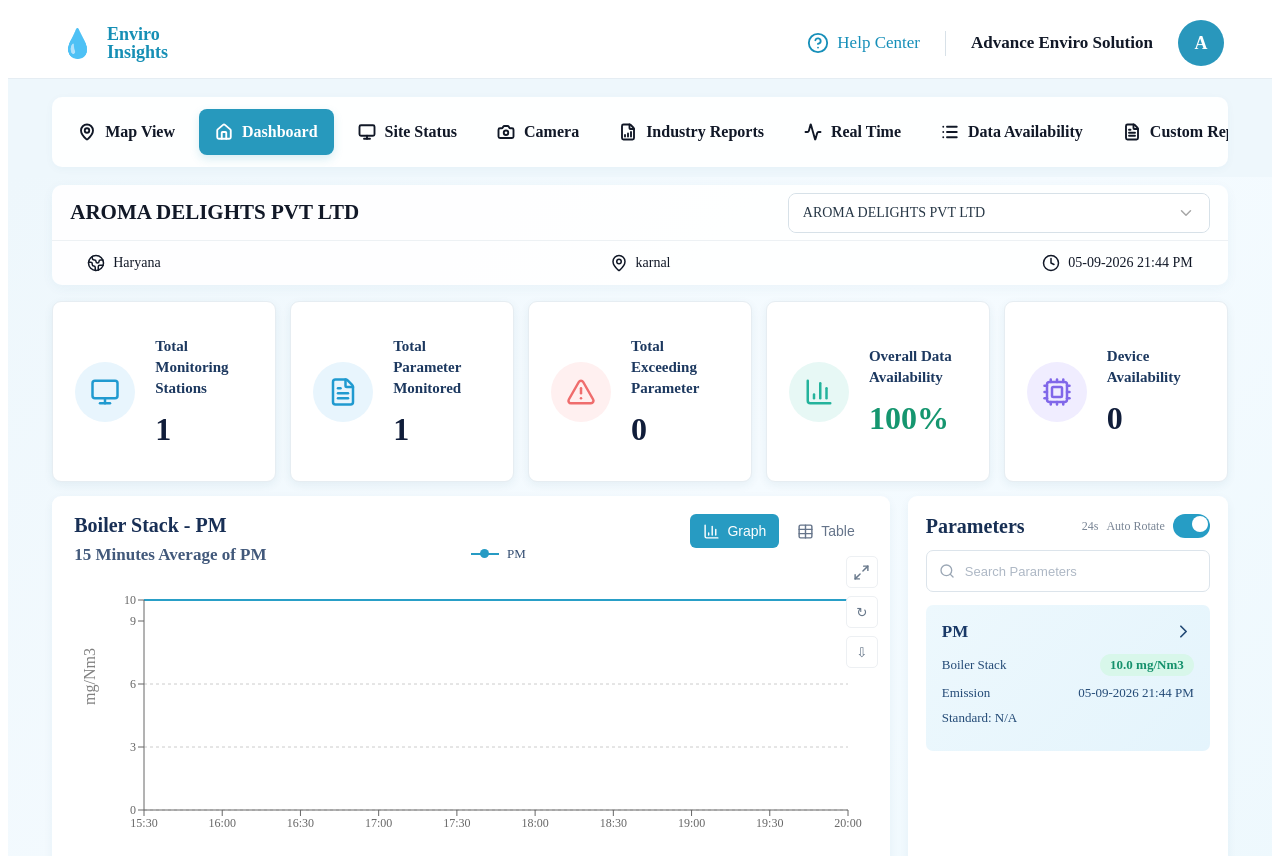
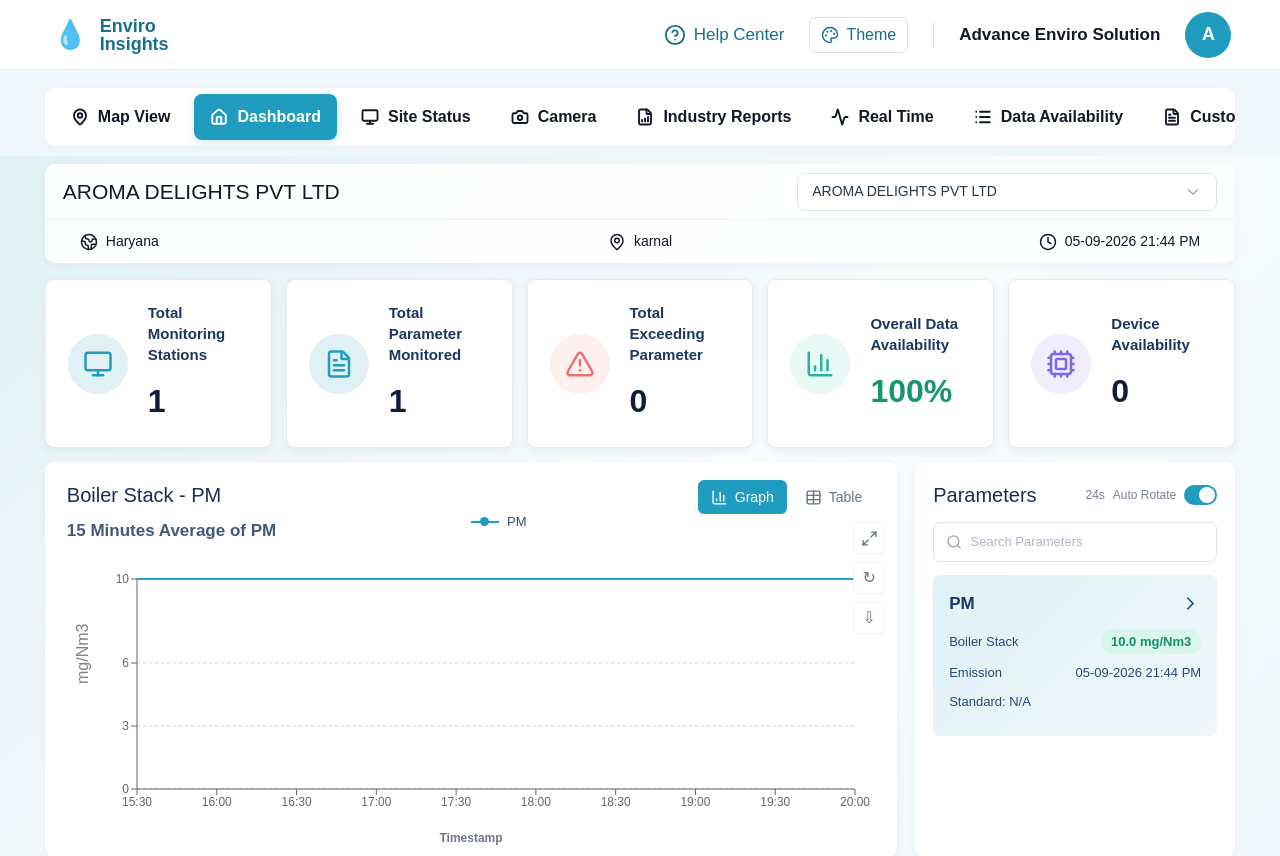
Before and after one commit to Shivam8936007/enviroinsights, a Next.js app: page /dashboard in a window 1280 px wide. Shown: the top 856 px of the page. Built offline with nearby package versions, Linux system fonts and the light colour scheme.

Commit message:
Add theme

```diff
--- a/app/dashboard.css
+++ b/app/dashboard.css
@@ -6,9 +6,9 @@
   background:
     linear-gradient(
       135deg,
-      #eef7fc 0%,
-      #f5fbff 50%,
-      #edf8fd 100%
+      var(--accent-light) 0%,
+      #f8fcfd 50%,
+      var(--accent-soft) 100%
     );
 }
 
@@ -130,8 +130,8 @@
 
 .company-select-menu button:hover,
 .company-select-menu button.selected {
-  background: #e8f6fa;
-  color: #167d9b;
+  background: var(--accent-light);
+  color: var(--accent-text);
 }
 
 .company-select-menu::-webkit-scrollbar {
@@ -228,9 +228,9 @@
 
   border-radius: 50%;
 
-  color: #209ad0;
+  color: var(--accent);
 
-  background: #e8f5fd;
+  background: var(--accent-light);
 }
 
 .stat-icon svg {
@@ -390,7 +390,7 @@
 .chart-button.active {
   color: white;
 
-  background: #279bc2;
+  background: var(--accent);
 }
 
 .chart-legend {
@@ -418,7 +418,7 @@
 
   position: relative;
 
-  background: #269bc4;
+  background: var(--accent);
 }
 
 .legend-line::after {
@@ -434,7 +434,7 @@
 
   border-radius: 50%;
 
-  background: #269bc4;
+  background: var(--accent);
 }
 
 .chart-wrapper {
@@ -547,7 +547,7 @@
 
   border-radius: 20px;
 
-  background: #269dc5;
+  background: var(--accent);
 }
 
 .toggle div {
@@ -607,8 +607,8 @@
   background:
     linear-gradient(
       135deg,
-      #edf8fd,
-      #e4f4fc
+      var(--accent-light),
+      var(--accent-soft)
     );
 
   color: #234a76;
--- a/app/globals.css
+++ b/app/globals.css
@@ -3,6 +3,12 @@
 :root {
   --background: #ffffff;
   --foreground: #171717;
+  --accent: #209cc0;
+  --accent-rgb: 32, 156, 192;
+  --accent-dark: #1a7d9a;
+  --accent-light: #e5f3f7;
+  --accent-soft: #f2fafc;
+  --accent-text: #176f89;
 }
 
 @theme inline {
--- a/app/layout.tsx
+++ b/app/layout.tsx
@@ -1,5 +1,7 @@
 import Navbar from "@/components/Navbar";
+import ThemeProvider from "@/components/ThemeProvider";
 import UtilityTabs from "@/components/UtilityTabs";
+import "./globals.css";
 import "./dashboard.css";
 
 export default function DashboardLayout({
@@ -10,6 +12,7 @@
   return (
     <html lang="en">
       <body>
+        <ThemeProvider>
           <div className="dashboard-layout">
             <Navbar />
             <UtilityTabs />
@@ -18,6 +21,7 @@
               {children}
             </main>
           </div>
+        </ThemeProvider>
       </body>
     </html>
   );
--- a/app/navbar.css
+++ b/app/navbar.css
@@ -10,6 +10,7 @@
   background: white;
 
   border-bottom: 1px solid #e5edf3;
+  position: relative;
 }
 
 .navbar-logo {
@@ -29,7 +30,7 @@
 
   font-size: 28px;
 
-  color: #1699bd;
+  color: var(--accent);
 }
 
 .logo-text {
@@ -40,13 +41,13 @@
 }
 
 .logo-text span:first-child {
-  color: #168fb5;
+  color: var(--accent-text);
   font-size: 18px;
   font-weight: 700;
 }
 
 .logo-text span:last-child {
-  color: #168fb5;
+  color: var(--accent-text);
   font-size: 18px;
   font-weight: 700;
 }
@@ -64,7 +65,7 @@
 
   gap: 8px;
 
-  color: #168fb9;
+  color: var(--accent-text);
 
   font-size: 17px;
 }
@@ -94,10 +95,132 @@
   align-items: center;
   justify-content: center;
 
-  background: #2997bc;
+  background: var(--accent);
 
   color: white;
 
   font-size: 18px;
   font-weight: 600;
 }
+
+.theme-controls {
+  position: relative;
+}
+
+.theme-toggle {
+  height: 36px;
+  padding: 0 11px;
+  display: flex;
+  align-items: center;
+  gap: 7px;
+  border: 1px solid #d8e1e8;
+  border-radius: 7px;
+  background: #fff;
+  color: var(--accent-text);
+  cursor: pointer;
+  font: inherit;
+}
+
+.theme-toggle:hover {
+  border-color: var(--accent);
+  background: var(--accent-soft);
+}
+
+.theme-panel {
+  width: 245px;
+  padding: 14px;
+  position: absolute;
+  z-index: 50;
+  top: calc(100% + 10px);
+  right: 0;
+  border: 1px solid #dce5e9;
+  border-radius: 9px;
+  background: #fff;
+  box-shadow: 0 12px 28px rgba(30, 80, 120, 0.16);
+}
+
+.theme-panel-header,
+.theme-color-picker,
+.theme-rgb-fields {
+  display: flex;
+  align-items: center;
+}
+
+.theme-panel-header {
+  justify-content: space-between;
+  margin-bottom: 13px;
+  color: #20344a;
+  font-size: 14px;
+}
+
+.theme-panel-header button {
+  display: flex;
+  padding: 2px;
+  border: 0;
+  background: transparent;
+  color: #788695;
+  cursor: pointer;
+}
+
+.theme-presets {
+  display: flex;
+  gap: 9px;
+  margin-bottom: 15px;
+}
+
+.theme-presets button {
+  width: 27px;
+  height: 27px;
+  border: 2px solid #fff;
+  border-radius: 50%;
+  box-shadow: 0 0 0 1px #d6e0e5;
+  cursor: pointer;
+}
+
+.theme-presets button.selected {
+  box-shadow: 0 0 0 2px var(--accent);
+}
+
+.theme-color-picker {
+  justify-content: space-between;
+  gap: 8px;
+  color: #526476;
+  font-size: 12px;
+}
+
+.theme-color-picker input {
+  width: 29px;
+  height: 26px;
+  padding: 0;
+  border: 0;
+  background: transparent;
+  cursor: pointer;
+}
+
+.theme-color-picker code {
+  color: #263d52;
+  font-size: 12px;
+}
+
+.theme-rgb-fields {
+  gap: 7px;
+  margin-top: 12px;
+}
+
+.theme-rgb-fields label {
+  display: flex;
+  align-items: center;
+  gap: 4px;
+  color: #788695;
+  font-size: 11px;
+}
+
+.theme-rgb-fields input {
+  width: 48px;
+  height: 27px;
+  padding: 0 5px;
+  border: 1px solid #d8e1e8;
+  border-radius: 5px;
+  color: #263d52;
+  font: inherit;
+}
--- a/app/site-status.css
+++ b/app/site-status.css
@@ -150,12 +150,12 @@
   align-items: center;
   justify-content: center;
   border-radius: 5px;
-  background: #239ab9;
+  background: var(--accent);
   color: #fff;
 }
 
 .site-action-button:hover {
-  background: #197f9b;
+  background: var(--accent-dark);
 }
 
 .site-status-badge {
@@ -221,7 +221,7 @@
 
 .pagination-controls button:hover:not(:disabled),
 .pagination-controls button.active {
-  background: #209ac5;
+  background: var(--accent);
   color: #fff;
 }
 
--- a/app/utility-tabs.css
+++ b/app/utility-tabs.css
@@ -1,7 +1,7 @@
 .utility-container {
   padding: 18px 3.5% 10px;
 
-  background: #eef7fc;
+  background: var(--accent-soft);
 }
 
 .utility-tabs {
@@ -50,20 +50,20 @@
 }
 
 .utility-tab:hover {
-  background: #edf7fc;
+  background: var(--accent-light);
 
-  color: #188eb9;
+  color: var(--accent-text);
 }
 
 .utility-tab.active {
   color: white;
 
-  background: #2799bd;
+  background: var(--accent);
 
   box-shadow:
-    0 4px 10px rgba(39, 153, 189, 0.18);
+    0 4px 10px rgba(var(--accent-rgb), 0.18);
 }
 
 .utility-tab.active:hover {
-  background: #218eaf;
+  background: var(--accent-dark);
 }
--- a/components/Navbar.tsx
+++ b/components/Navbar.tsx
@@ -1,9 +1,17 @@
 "use client";
 
 import { HelpCircle } from "lucide-react";
+import { usePathname } from "next/navigation";
 import "../app/navbar.css";
+import ThemeControls from "./ThemeControls";
 
 export default function Navbar() {
+  const pathname = usePathname();
+
+  if (pathname === "/") {
+    return null;
+  }
+
   return (
     <header className="navbar">
 
@@ -27,6 +35,8 @@
           <span>Help Center</span>
         </div>
 
+        <ThemeControls />
+
         <div className="navbar-divider" />
 
         <div className="company-name">
--- /dev/null
+++ b/components/ThemeControls.tsx
@@ -0,0 +1,100 @@
+"use client";
+
+import { Palette, X } from "lucide-react";
+import { useState } from "react";
+
+import { useTheme } from "./ThemeProvider";
+
+const presets = [
+  { name: "Ocean", color: "#209cc0" },
+  { name: "Forest", color: "#2d9b72" },
+  { name: "Coral", color: "#d86b5d" },
+  { name: "Violet", color: "#7864c9" },
+  { name: "Amber", color: "#c58a28" },
+];
+
+function colorToRgb(color: string) {
+  const value = Number.parseInt(color.slice(1), 16);
+
+  return {
+    red: (value >> 16) & 255,
+    green: (value >> 8) & 255,
+    blue: value & 255,
+  };
+}
+
+export default function ThemeControls() {
+  const { accent, setAccent } = useTheme();
+  const [isOpen, setIsOpen] = useState(false);
+  const rgb = colorToRgb(accent);
+
+  const updateRgb = (channel: "red" | "green" | "blue", value: string) => {
+    const next = { ...rgb, [channel]: Math.min(255, Math.max(0, Number(value) || 0)) };
+    const hex = [next.red, next.green, next.blue]
+      .map((part) => part.toString(16).padStart(2, "0"))
+      .join("");
+
+    setAccent(`#${hex}`);
+  };
+
+  return (
+    <div className="theme-controls">
+      <button
+        type="button"
+        className="theme-toggle"
+        onClick={() => setIsOpen((value) => !value)}
+        aria-label="Open theme colors"
+        aria-expanded={isOpen}
+      >
+        <Palette size={18} />
+        <span>Theme</span>
+      </button>
+
+      {isOpen && (
+        <div className="theme-panel">
+          <div className="theme-panel-header">
+            <strong>Theme color</strong>
+            <button type="button" onClick={() => setIsOpen(false)} aria-label="Close theme colors">
+              <X size={16} />
+            </button>
+          </div>
+
+          <div className="theme-presets">
+            {presets.map((preset) => (
+              <button
+                key={preset.name}
+                type="button"
+                title={preset.name}
+                className={accent === preset.color ? "selected" : ""}
+                style={{ backgroundColor: preset.color }}
+                onClick={() => setAccent(preset.color)}
+              />
+            ))}
+          </div>
+
+          <label className="theme-color-picker">
+            <span>Custom color</span>
+            <input type="color" value={accent} onChange={(event) => setAccent(event.target.value)} />
+            <code>{accent.toUpperCase()}</code>
+          </label>
+
+          <div className="theme-rgb-fields">
+            {(["red", "green", "blue"] as const).map((channel) => (
+              <label key={channel}>
+                <span>{channel.slice(0, 1).toUpperCase()}</span>
+                <input
+                  type="number"
+                  min="0"
+                  max="255"
+                  value={rgb[channel]}
+                  onChange={(event) => updateRgb(channel, event.target.value)}
+                  aria-label={`${channel} value`}
+                />
+              </label>
+            ))}
+          </div>
+        </div>
+      )}
+    </div>
+  );
+}
--- /dev/null
+++ b/components/ThemeProvider.tsx
@@ -0,0 +1,84 @@
+"use client";
+
+import { createContext, useContext, useEffect, useMemo, useState } from "react";
+
+interface ThemeContextValue {
+  accent: string;
+  setAccent: (value: string) => void;
+}
+
+const ThemeContext = createContext<ThemeContextValue | null>(null);
+const defaultAccent = "#209cc0";
+
+function hexToRgb(hex: string) {
+  const normalized = hex.replace("#", "");
+  const value = Number.parseInt(normalized, 16);
+
+  return {
+    red: (value >> 16) & 255,
+    green: (value >> 8) & 255,
+    blue: value & 255,
+  };
+}
+
+function mixColor(color: string, target: string, amount: number) {
+  const source = hexToRgb(color);
+  const destination = hexToRgb(target);
+  const channel = (key: "red" | "green" | "blue") =>
+    Math.round(source[key] + (destination[key] - source[key]) * amount);
+
+  return `rgb(${channel("red")}, ${channel("green")}, ${channel("blue")})`;
+}
+
+function applyTheme(accent: string) {
+  const root = document.documentElement;
+  const rgb = hexToRgb(accent);
+
+  root.style.setProperty("--accent", accent);
+  root.style.setProperty("--accent-rgb", `${rgb.red}, ${rgb.green}, ${rgb.blue}`);
+  root.style.setProperty("--accent-dark", mixColor(accent, "#000000", 0.2));
+  root.style.setProperty("--accent-light", mixColor(accent, "#ffffff", 0.86));
+  root.style.setProperty("--accent-soft", mixColor(accent, "#ffffff", 0.93));
+  root.style.setProperty("--accent-text", mixColor(accent, "#000000", 0.28));
+}
+
+export function useTheme() {
+  const context = useContext(ThemeContext);
+
+  if (!context) {
+    throw new Error("useTheme must be used inside ThemeProvider");
+  }
+
+  return context;
+}
+
+export default function ThemeProvider({ children }: { children: React.ReactNode }) {
+  const [accent, setAccentState] = useState(defaultAccent);
+
+  useEffect(() => {
+    const savedAccent = window.localStorage.getItem("enviro-accent");
+
+    if (savedAccent && /^#[0-9a-f]{6}$/i.test(savedAccent)) {
+      setAccentState(savedAccent);
+    }
+  }, []);
+
+  useEffect(() => {
+    applyTheme(accent);
+    window.localStorage.setItem("enviro-accent", accent);
+  }, [accent]);
+
+  const value = useMemo(
+    () => ({
+      accent,
+      setAccent: (nextAccent: string) => {
+        if (/^#[0-9a-f]{6}$/i.test(nextAccent)) {
+          setAccentState(nextAccent.toLowerCase());
+        }
+      },
+    }),
+    [accent]
+  );
+
+  return <ThemeContext.Provider value={value}>{children}</ThemeContext.Provider>;
+}
--- a/components/UtilityTabs.tsx
+++ b/components/UtilityTabs.tsx
@@ -64,6 +64,10 @@
 
   const pathname = usePathname();
 
+  if (pathname === "/") {
+    return null;
+  }
+
   return (
     <nav className="utility-container">
 
```
Also changed, not shown: app/industry-reports.css (+7 -7 lines), app/map.css (+5 -5 lines). Lines whose indentation alone changed are shown as unchanged.
